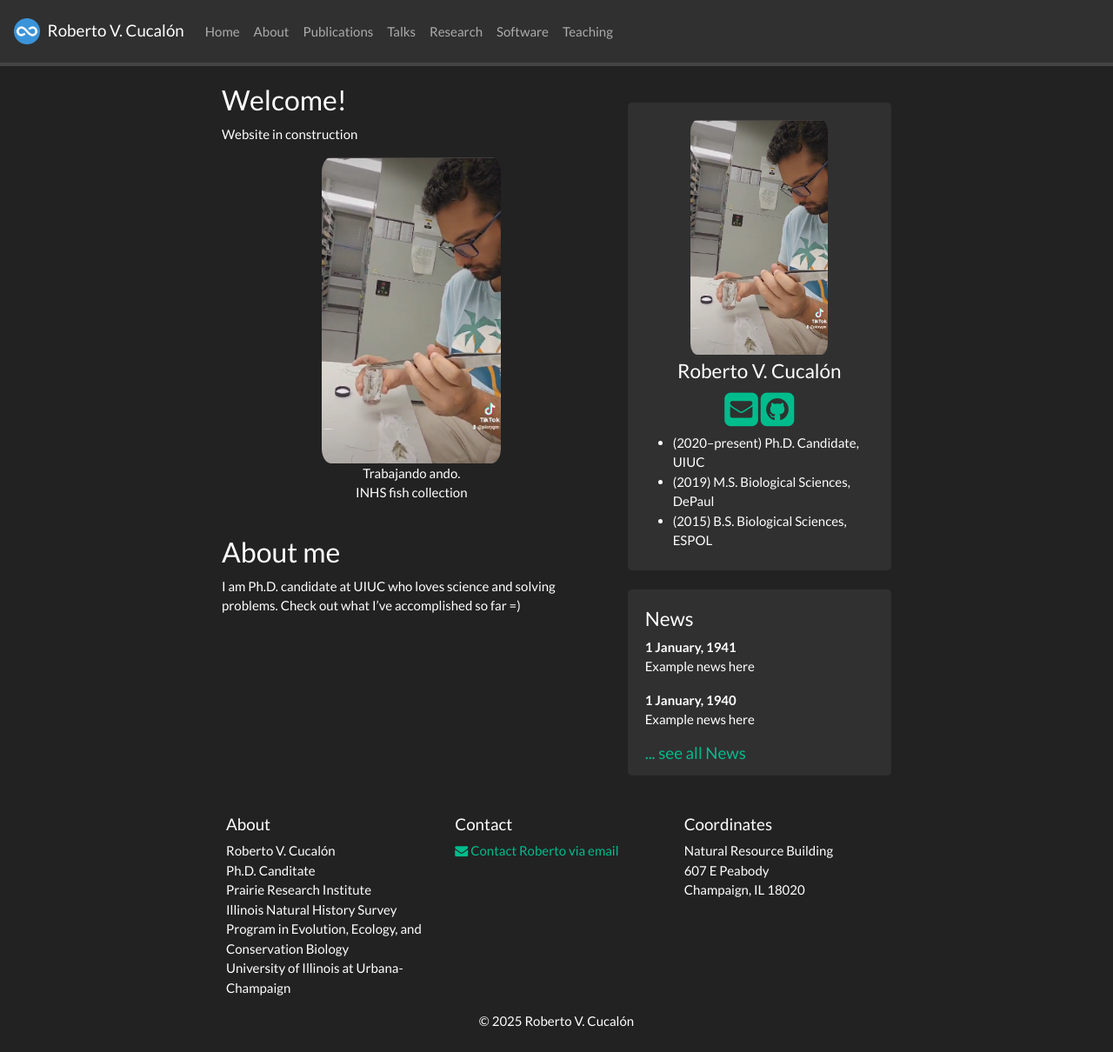
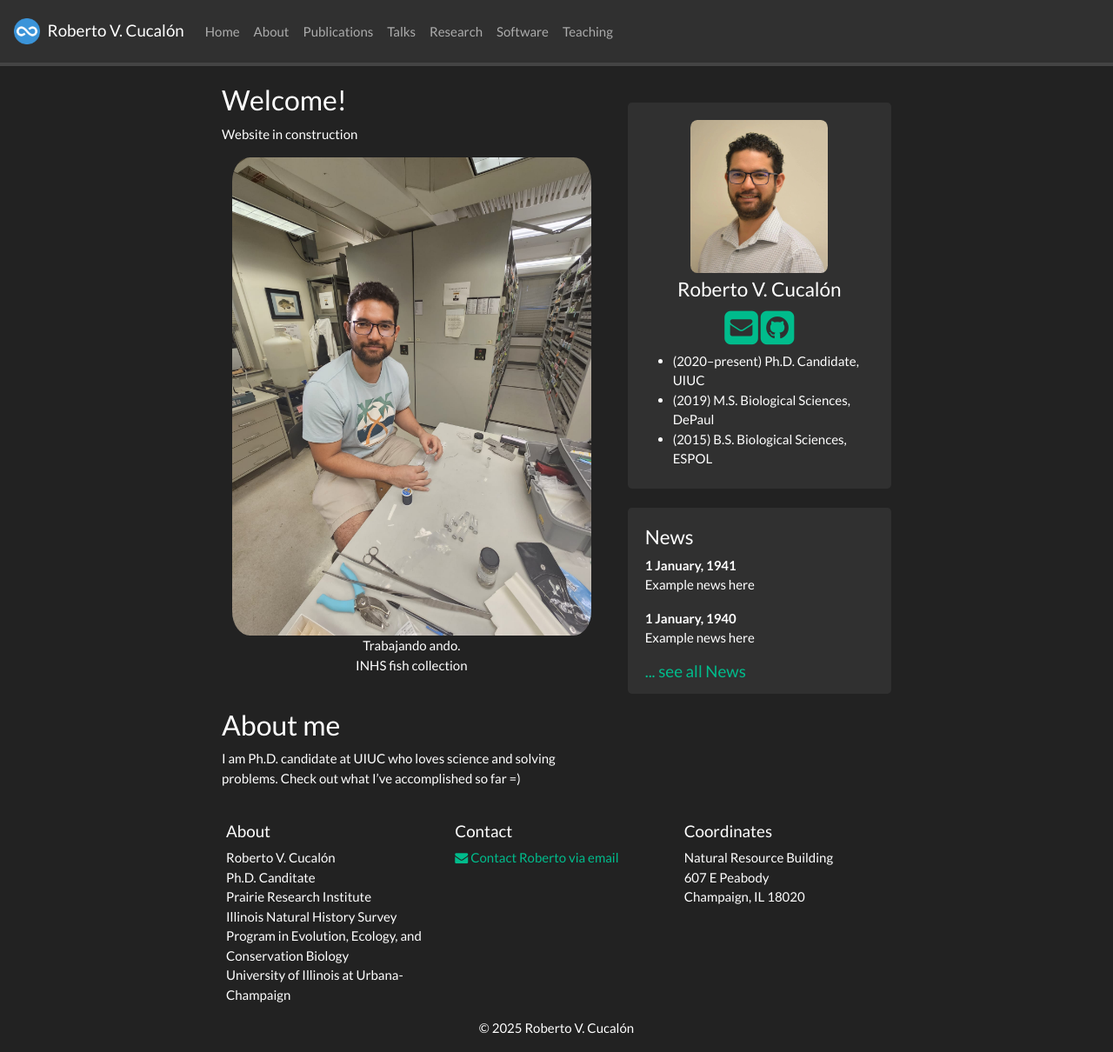
Before and after one commit to rvcucalont/rvcucalont.github.io, a Jekyll site: the page built from _pages/home.md, in a window 1280 px wide and 1210 px high. Shown: the whole window at 87% size. Built offline with Jekyll 4.4.1, drawn with Linux system fonts in a browser that asks for light colours; nearby versions of some CDN libraries; a style sheet for code colours, icons or effects is not loaded.

Commit message:
fix: update profile picture and home page image for Roberto V. Cucalón

```diff
--- a/_data/pi.yml
+++ b/_data/pi.yml
@@ -1,5 +1,5 @@
 - name: Roberto V. Cucalón
-  photo: Trabajando-ando.png
+  photo: Roberto_pic.jpg
   info: Roberto V. Cucalón Ph.D. Candidate, University of Illinois at Urbana-Champaign
   email: rvc4@illinois.idu
   github: https://github.com/rvcucalont
--- a/_pages/home.md
+++ b/_pages/home.md
@@ -12,7 +12,7 @@ Website in construction
 <div class="container">
 <div class="row">
 <center>
-<img src="{{ site.url }}{{ site.baseurl }}/images/Trabajando-ando.png" width="50%"/><br/>
+<img src="{{ site.url }}{{ site.baseurl }}/images/Roberto_fishCollection.jpg" width="100%"/><br/>
 Trabajando ando. <br/>
 INHS fish collection
 </center>
```
Also changed, not shown: images/Roberto_fishCollection.jpg (added), images/Roberto_pic.jpg (added).
